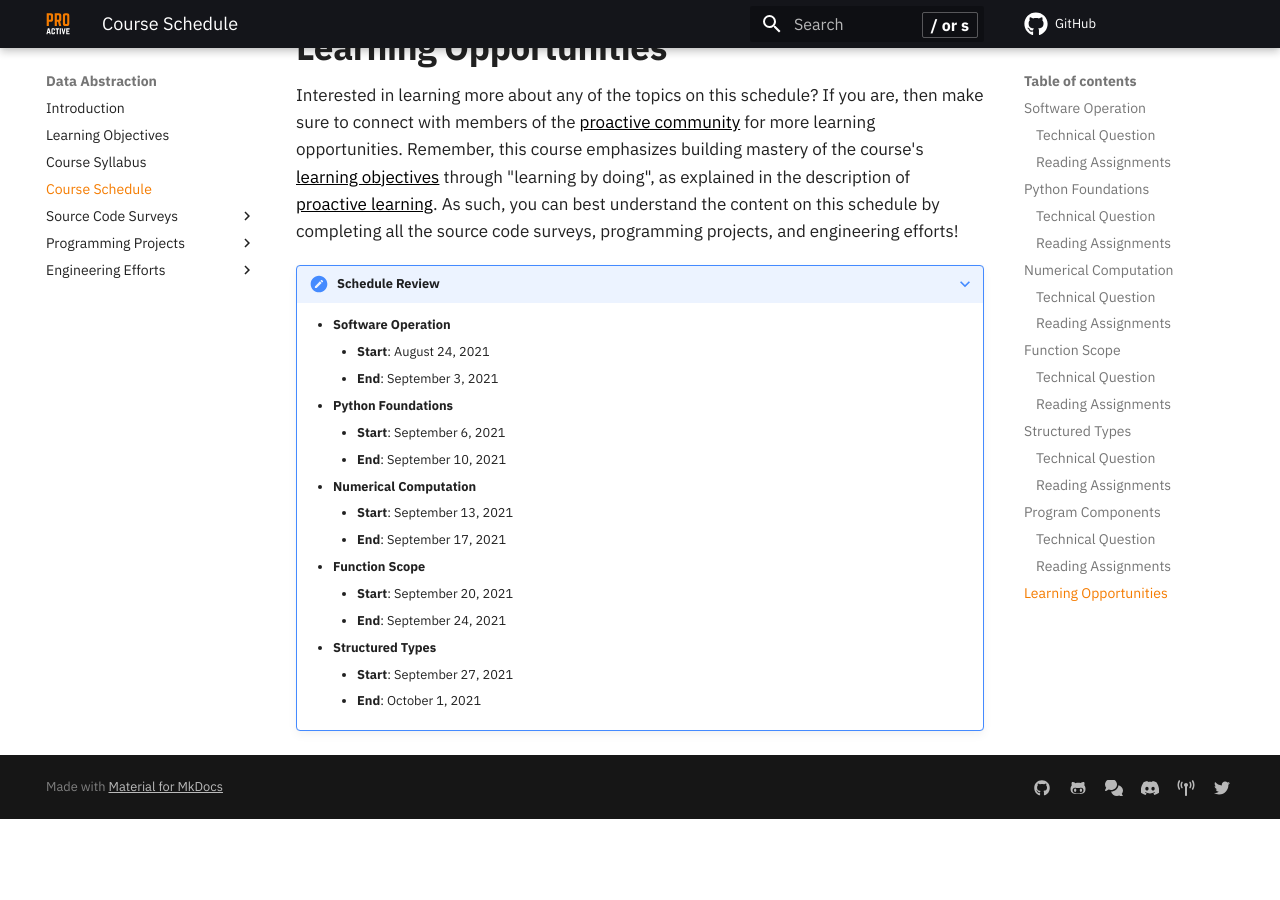
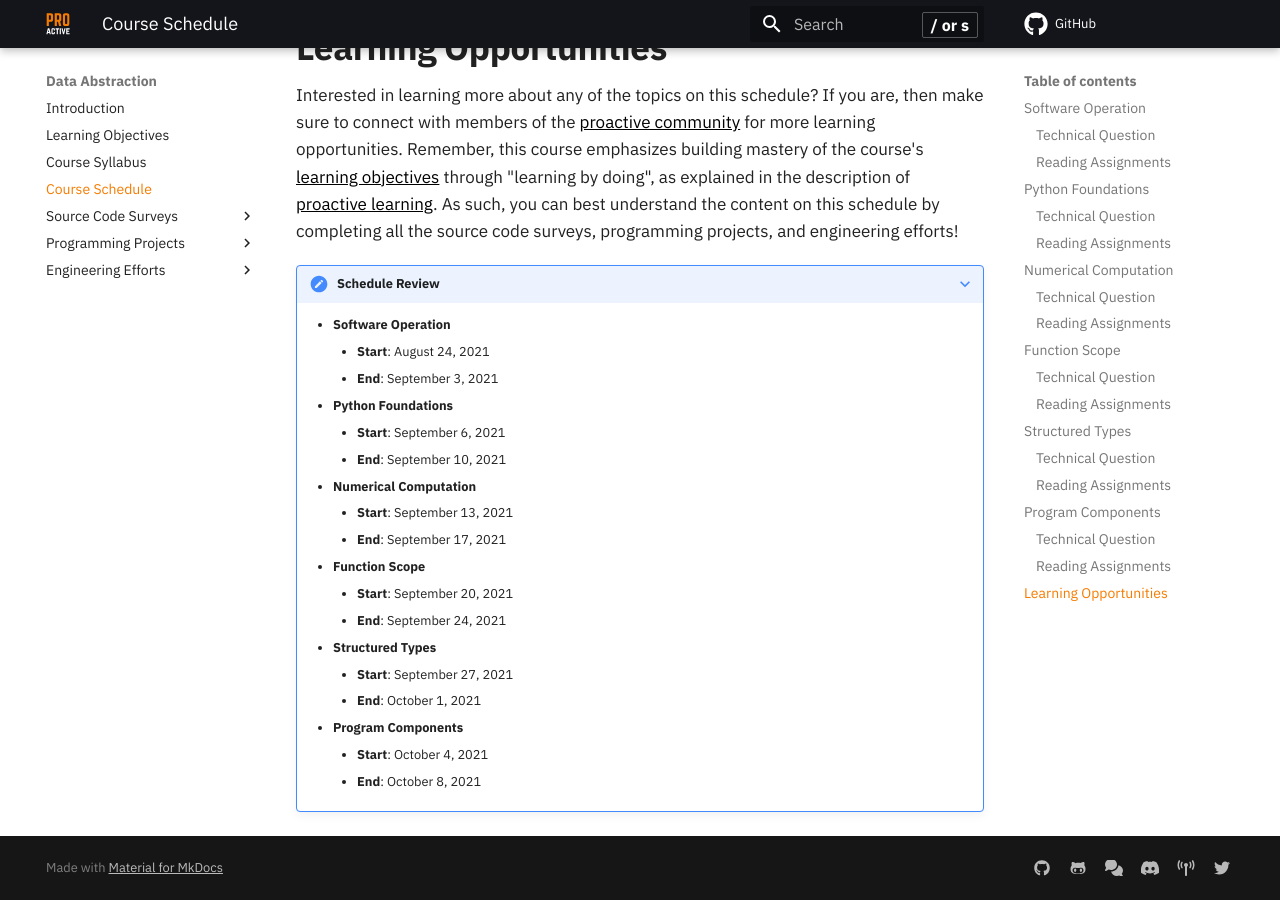
Before and after one commit to ProactiveProgrammers/www.proactiveprogrammers.com, an MkDocs documentation site: the page built from docs/data-abstraction/schedule-data-abstraction.md, in a window 1280 px wide and 900 px high, scrolled down 2992 px. Built offline with MkDocs 1.6.1 and Material for MkDocs 9.7.7, drawn with Linux system fonts in a browser that asks for light colours; comment, search, counter and statistics services are not loaded; before the commit the page ends 3811 px from its top, so only the background shows below that.

Commit message:
feat: Add program components dates to schedule in schedule-discrete-structures.

```diff
--- a/docs/data-abstraction/schedule-data-abstraction.md
+++ b/docs/data-abstraction/schedule-data-abstraction.md
@@ -171,3 +171,6 @@ source code surveys, programming projects, and engineering efforts!
     - **Structured Types**
         - **Start**: September 27, 2021
         - **End**: October 1, 2021
+    - **Program Components**
+        - **Start**: October 4, 2021
+        - **End**: October 8, 2021
```
